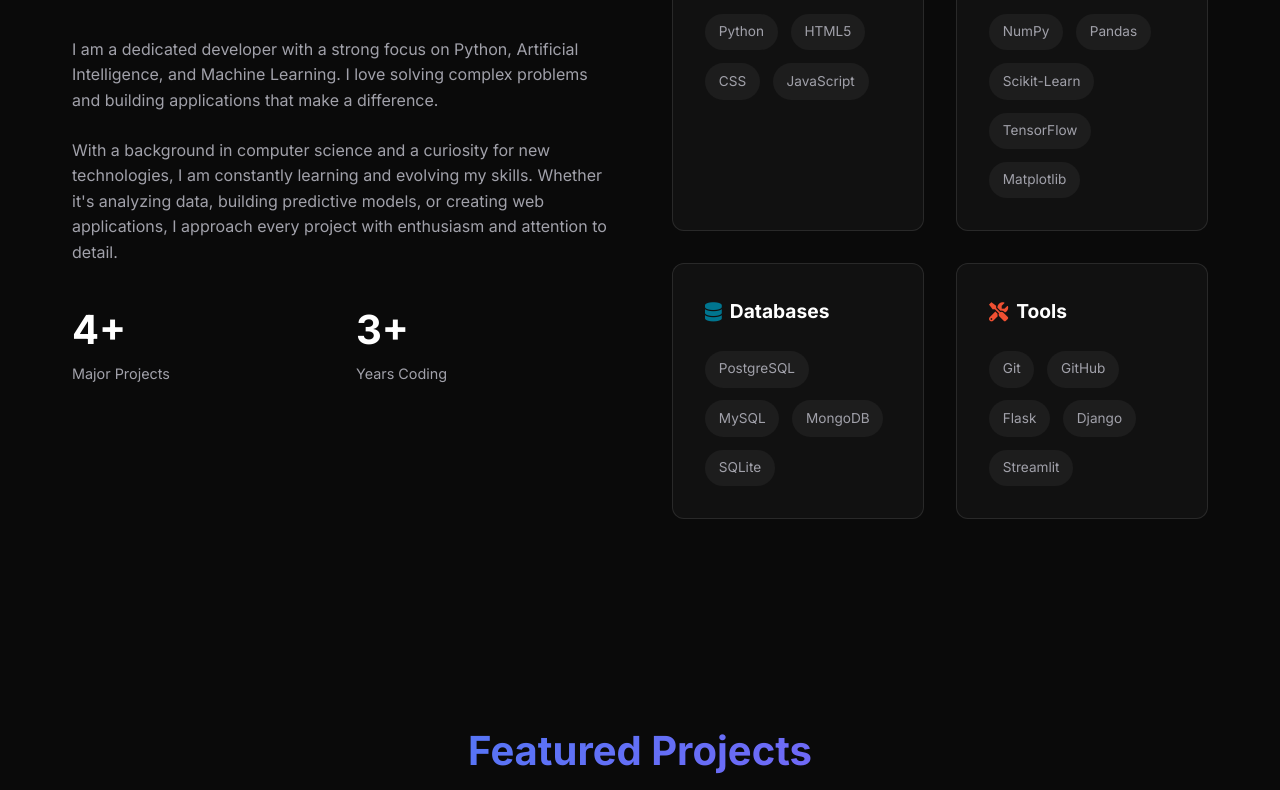
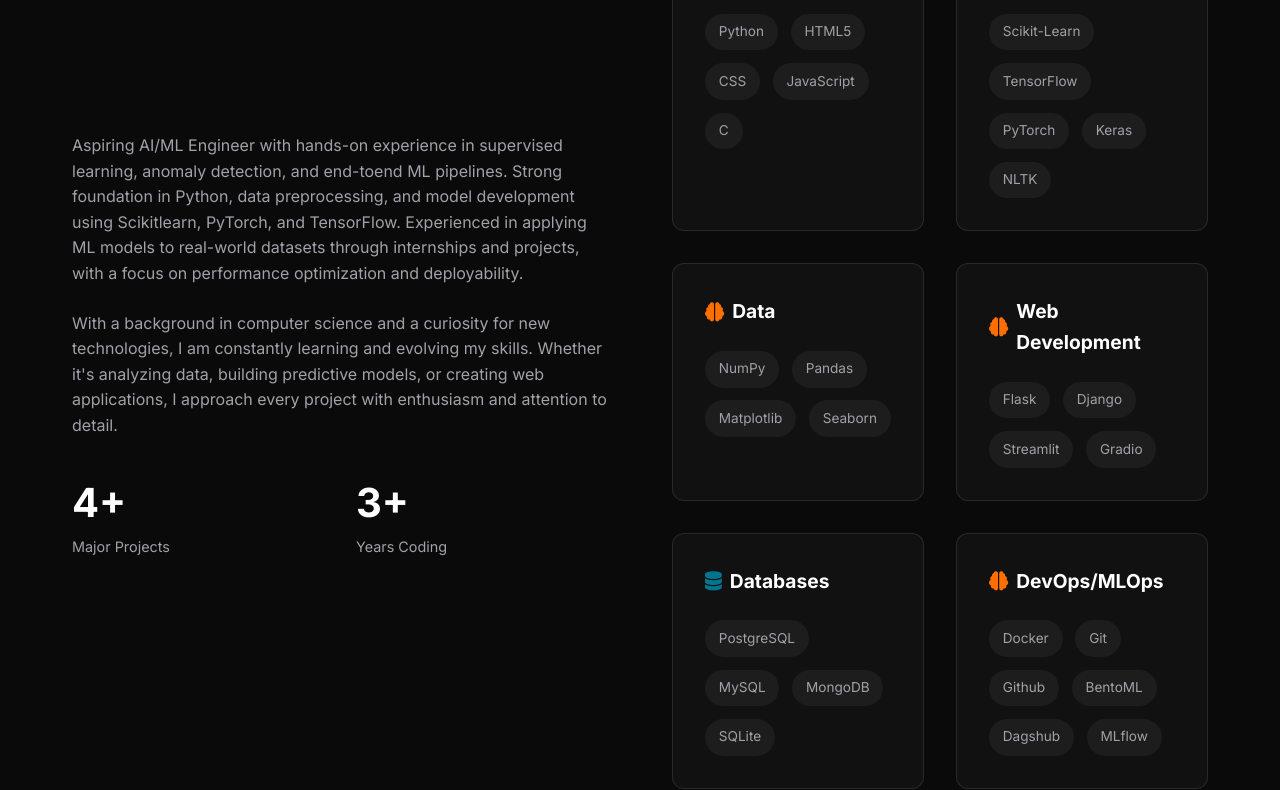
Before and after one commit to mohithnovoct/mohithnovoct.github.io, a plain HTML site: page index.html in a window 1280 px wide. Shown: the part 1146-1936 px from the top of the page. Drawn offline with Linux system fonts and the light colour scheme.

Commit message:
Update index.html

```diff
--- a/index.html
+++ b/index.html
@@ -74,9 +74,10 @@
 
                 <div class="about-content">
                     <div class="about-text">
-                        <p>I am a dedicated developer with a strong focus on Python, Artificial Intelligence, and
-                            Machine Learning. I love solving complex problems and building applications that make a
-                            difference.</p>
+                        <p>Aspiring AI/ML Engineer with hands-on experience in supervised learning, anomaly detection, and end-toend
+                           ML pipelines. Strong foundation in Python, data preprocessing, and model development using Scikitlearn,
+                           PyTorch, and TensorFlow. Experienced in applying ML models to real-world datasets through
+                           internships and projects, with a focus on performance optimization and deployability.</p>
                         <p>With a background in computer science and a curiosity for new technologies, I am constantly
                             learning and evolving my skills. Whether it's analyzing data, building predictive models, or
                             creating web applications, I approach every project with enthusiasm and attention to detail.
@@ -103,16 +104,35 @@
                                     <span class="skill-tag">HTML5</span>
                                     <span class="skill-tag">CSS</span>
                                     <span class="skill-tag">JavaScript</span>
+                                    <span class="skill-tag">C</span>
                                 </div>
                             </div>
                             <div class="skill-card">
-                                <h3><i class="fas fa-brain" style="color: #FF6F00;"></i> AI & ML</h3>
+                                <h3><i class="fas fa-brain" style="color: #FF6F00;"></i> Data</h3>
+                                <div class="skill-tags">
+                                    <span class="skill-tag">Scikit-Learn</span>
+                                    <span class="skill-tag">TensorFlow</span>
+                                    <span class="skill-tag">PyTorch</span>
+                                    <span class="skill-tag">Keras</span>
+                                    <span class="skill-tag">NLTK</span>
+                                </div>
+                            </div>
+                            <div class="skill-card">
+                                <h3><i class="fas fa-brain" style="color: #FF6F00;"></i> Data</h3>
                                 <div class="skill-tags">
                                     <span class="skill-tag">NumPy</span>
                                     <span class="skill-tag">Pandas</span>
-                                    <span class="skill-tag">Scikit-Learn</span>
-                                    <span class="skill-tag">TensorFlow</span>
                                     <span class="skill-tag">Matplotlib</span>
+                                    <span class="skill-tag">Seaborn</span>
+                                </div>
+                            </div>
+                            <div class="skill-card">
+                                <h3><i class="fas fa-brain" style="color: #FF6F00;"></i> Web Development</h3>
+                                <div class="skill-tags">
+                                    <span class="skill-tag">Flask</span>
+                                    <span class="skill-tag">Django</span>
+                                    <span class="skill-tag">Streamlit</span>
+                                    <span class="skill-tag">Gradio</span>
                                 </div>
                             </div>
                             <div class="skill-card">
@@ -125,13 +145,14 @@
                                 </div>
                             </div>
                             <div class="skill-card">
-                                <h3><i class="fas fa-tools" style="color: #F05032;"></i> Tools</h3>
+                                <h3><i class="fas fa-brain" style="color: #FF6F00;"></i> DevOps/MLOps</h3>
                                 <div class="skill-tags">
+                                    <span class="skill-tag">Docker</span>
                                     <span class="skill-tag">Git</span>
-                                    <span class="skill-tag">GitHub</span>
-                                    <span class="skill-tag">Flask</span>
-                                    <span class="skill-tag">Django</span>
-                                    <span class="skill-tag">Streamlit</span>
+                                    <span class="skill-tag">Github</span>
+                                    <span class="skill-tag">BentoML</span>
+                                    <span class="skill-tag">Dagshub</span>
+                                    <span class="skill-tag">MLflow</span>
                                 </div>
                             </div>
                         </div>
```
